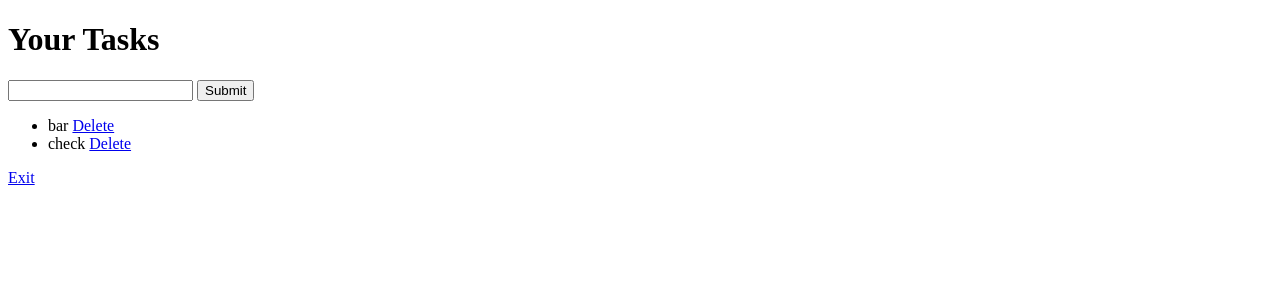
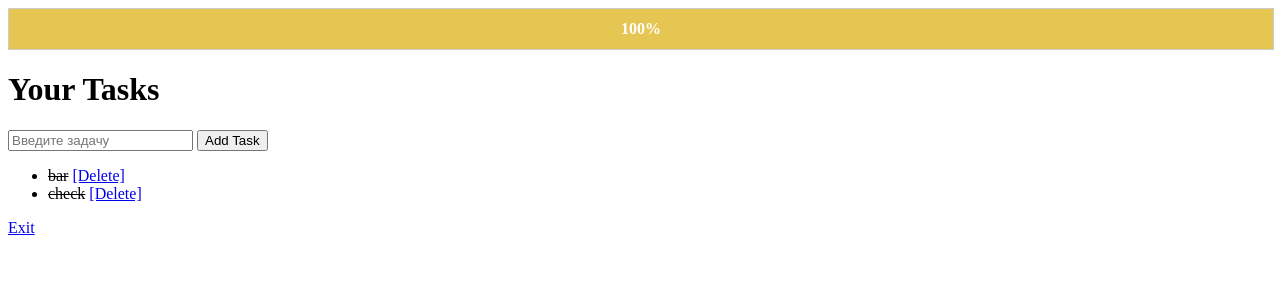
Before and after one commit to AlectoWiPPle/py_project, a Flask app: page / in a window 1280 px wide. Shown: the top 300 px of the page. Run offline with Flask 3, Linux system fonts and the light colour scheme; a user stored in the database is signed in; data comes from the database, SQL or seed files in the repository; both versions use the stored data as it was after the commit.

Commit message:
main build
added visual part and main point

```diff
--- a/pyproject/main.py
+++ b/pyproject/main.py
@@ -2,6 +2,7 @@ import sqlite3
 from flask import Flask, render_template, request, redirect, url_for, session
 from werkzeug.security import generate_password_hash, check_password_hash
 from functools import wraps
+from datetime import date
 
 app = Flask(__name__)
 app.config['SECRET_KEY'] = 'gqrtq3t1et'
@@ -21,6 +22,8 @@ def init_db():
             id INTEGER PRIMARY KEY AUTOINCREMENT,
             content TEXT NOT NULL,
             user_id INTEGER NOT NULL,
+            completed INTEGER DEFAULT 0,
+            completed_at TEXT,
             FOREIGN KEY (user_id) REFERENCES users (id))''')
 
 init_db()
@@ -29,22 +32,46 @@ init_db()
 def login_required(f):
     @wraps(f)
     def decorated_function(*args, **kwargs):
-        if 'user_id' not in session:
+        user_id = session.get('user_id')
+        if not user_id:
             return redirect(url_for('login'))
         return f(*args, **kwargs) #return login check result
 
     return decorated_function
 
+#delete old tasks
+
+def clear_old_completed_tasks(user_id):
+    today_str = date.today().isoformat()
+    conn = get_db_connection()
+    conn.execute(
+        'DELETE FROM tasks WHERE user_id = ? AND completed = 1 AND completed_at < ?',
+        (user_id, today_str)
+    )
+    conn.commit()
+    conn.close()
+
     #main page
 
 @app.route('/')
 def index():
-    if 'user_id' in session:
-        conn = get_db_connection()
-        tasks = conn.execute('SELECT * FROM tasks WHERE user_id = ?', (session['user_id'],)).fetchall()
-        conn.close()
-        return render_template('index.html', tasks=tasks)
-    return redirect(url_for('login'))
+    user_id = session.get('user_id')
+    if not user_id:
+
+        return redirect(url_for('login'))
+    clear_old_completed_tasks(user_id)
+    conn = get_db_connection()
+    tasks = conn.execute('SELECT * FROM tasks WHERE user_id = ?', (session['user_id'],)).fetchall()
+    conn.close()
+
+    tasks_list = [dict(task) for task in tasks]
+    completed_task_ids = {task['id'] for task in tasks_list if task['completed'] == 1}
+
+    total_tasks = len(tasks_list)
+    completed_count = len(completed_task_ids)
+
+    percent_complete = (completed_count / total_tasks) * 100 if total_tasks > 0 else 0
+    return render_template('index.html', tasks=tasks_list, percent_complete=int(percent_complete))
 
 # Login route
 
@@ -96,6 +123,19 @@ def add_task():
         conn.close()
     return redirect(url_for('index'))
 
+@app.route('/complete/<int:task_id>')
+@login_required
+def complete_task(task_id):
+    today_str = date.today().isoformat()
+    conn = get_db_connection()
+    conn.execute(
+        'UPDATE tasks SET completed = 1, completed_at = ? WHERE id = ? AND user_id = ?',
+        (today_str, task_id, session['user_id'])
+    )
+    conn.commit()
+    conn.close()
+    return redirect(url_for('index'))
+
 @app.route('/delete/<int:task_id>')
 @login_required
 def delete_task(task_id):
--- a/pyproject/templates/index.html
+++ b/pyproject/templates/index.html
@@ -3,17 +3,49 @@
 <head>
     <meta charset="UTF-8">
     <title>To Do List</title>
-</head>
-<body>
+    <style>
+        .progress-container {
+            width: 100%;
+            background-color: #f3f3f3;
+            border: 1px solid #ccc;
+            margin-bottom: 20px;
+        }
+        .progress-bar {
+            width: {{ percent_complete }}%;
+            height: 40px;
+            background-color: #e6c653;
+            text-align: center;
+            color: white;
+            font-weight:bold;
+            font-family: Times New Roman;
+            line-height: 40px;
+        }
+        .completed {
+            text-decoration: line-through;
+        }
+    </style>
+    </head>
+    <body>
+
+    <div class="progress-container">
+        <div class="progress-bar">{{ percent_complete }}%</div>
+    </div>
     <h1>Your Tasks</h1>
     <form action="{{ url_for('add_task') }}" method="post">
-        <input type="text" name="content" required>
-        <button type="submit">Submit</button>
+        <input type="text" name="content" required placeholder="Введите задачу">
+        <button type="submit">Add Task</button>
     </form>
     <ul>
-
         {% for task in tasks %}
-            <li>{{ task.content }} <a href="{{ url_for('delete_task', task_id=task.id) }}">Delete</a></li>
+            <li>
+                {% if task.completed == 1 %}
+                    <span class="completed">{{ task.content }}</span>
+                {% else %}
+                    {{ task.content }}
+                    <a href="{{ url_for('complete_task', task_id=task.id) }}">[Complete]</a>
+                {% endif %}
+                <a href="{{ url_for('delete_task', task_id=task.id) }}">[Delete]</a>
+            </li>
         {% endfor %}
     </ul>
     <a href="{{ url_for('logout') }}">Exit</a>
--- a/pyproject/templates/login.html
+++ b/pyproject/templates/login.html
@@ -3,9 +3,10 @@
 <head>
     <meta charset="UTF-8">
     <title>Login</title>
+    <link rel="stylesheet" href="/static/style.css">
 </head>
 <body>
-    <h1>Login</h1>
+    <h1 class = "bar">Login</h1>
 
     <form action="{{ url_for('login') }}" method="post">
         <input type="text" name="username" placeholder="Username" required>
--- a/pyproject/templates/register.html
+++ b/pyproject/templates/register.html
@@ -3,9 +3,10 @@
 <head>
     <meta charset="UTF-8">
     <title>Register</title>
+    <link rel="stylesheet" href="/static/style.css">
 </head>
 <body>
-    <h1>Register</h1>
+    <h1 class = "bar">Register</h1>
     <form action="{{ url_for('register') }}" method="post">
         <input type="text" name="username" placeholder="Username" required>
         <input type="password" name="password" placeholder="Password" required>
```
Also changed, not shown: pyproject/static/style.css (added, +10 -0 lines), pyproject/todo.db.
